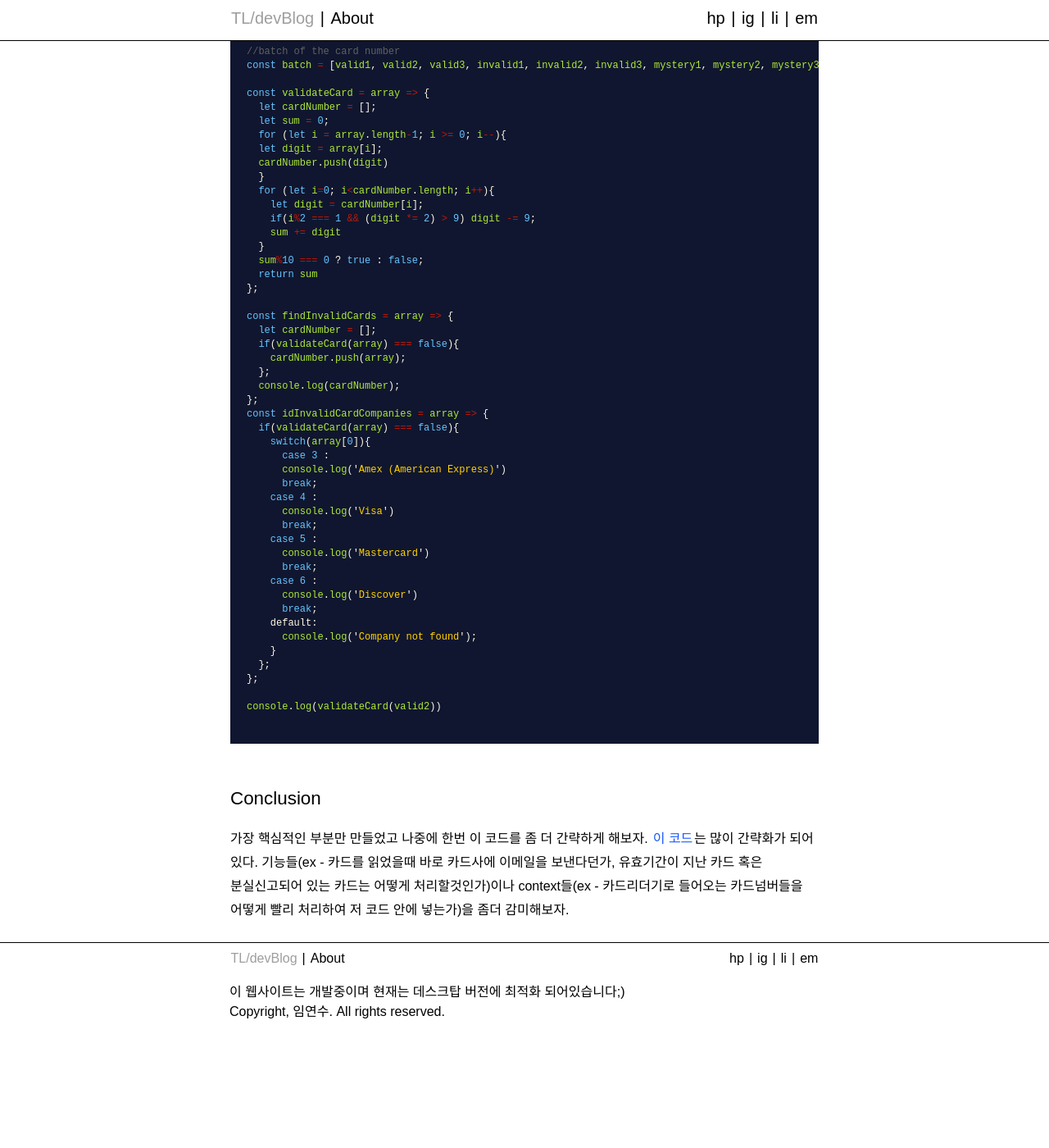
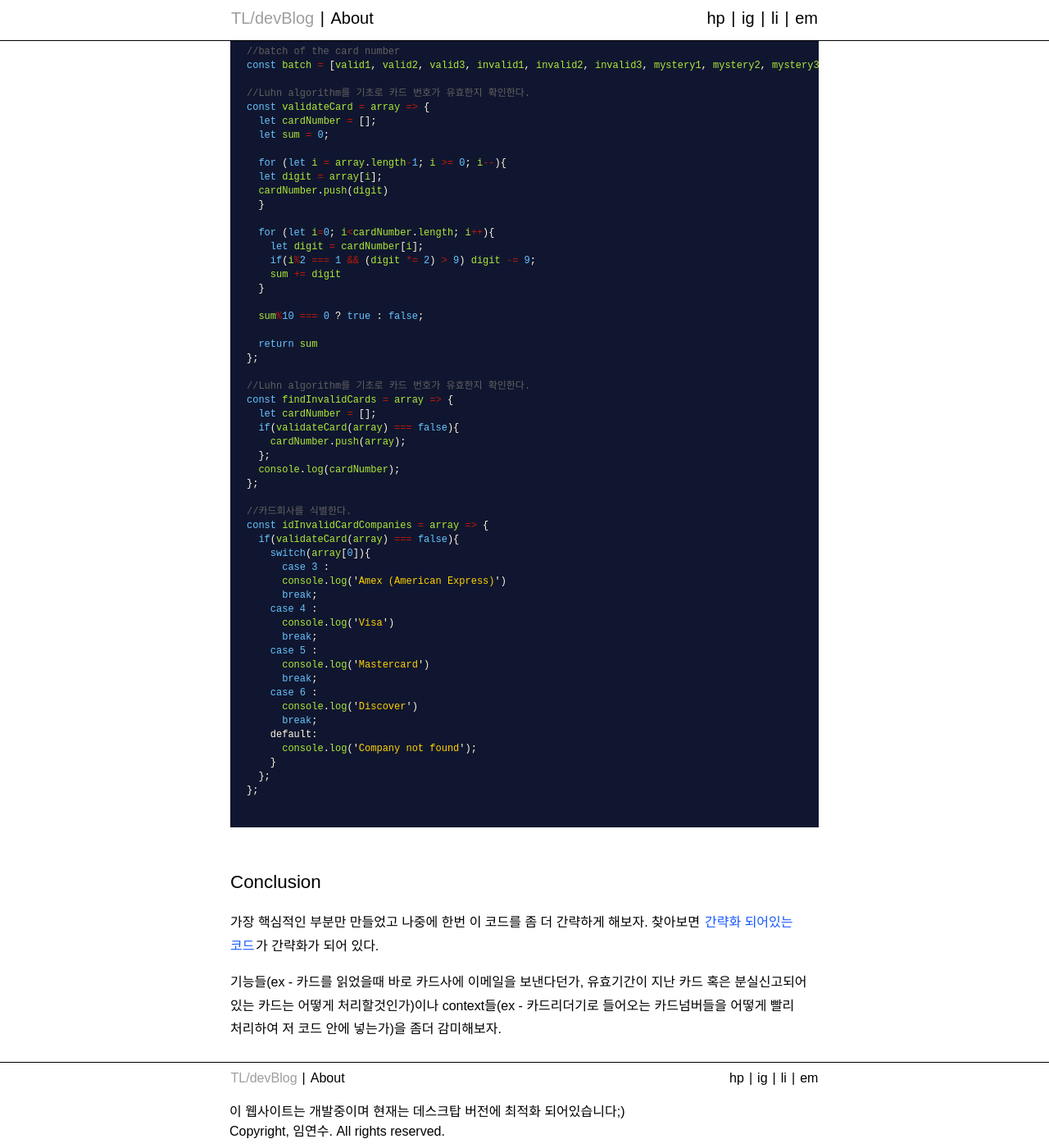
Before and after one commit to tomlim2/til, a Jekyll site: the page built from _posts/til/2021-10-02-javascript-credit-card-checker.md, in a window 1280 px wide and 1400 px high, scrolled down 1524 px. Shown: the whole window at 82% size. Built offline with Jekyll 4.4.1, drawn with Linux system fonts in a browser that asks for light colours; some web fonts are replaced; before the commit the page ends 2778 px from its top, so only the background shows below that.

Commit message:
changes on posts

````diff
--- a/_posts/til/2021-10-02-javascript-credit-card-checker.md
+++ b/_posts/til/2021-10-02-javascript-credit-card-checker.md
@@ -10,7 +10,7 @@ category: til
 ![Luhn algorithm]({{site.baseurl}}/img/21-10-01-validator-diagram.svg)
 _the chart from [Codeacademy](www.codecademy.com)_
 
-## 카드회사 확인하기
+## 카드회사 고유식별번호
 카드번호 첫번째 숫자는 카드회사를 식별할 수 있는 고유번호이다.
 
 First Digit | Company
@@ -39,22 +39,28 @@ const mystery3 = [6, 0, 1, 1, 3, 7, 7, 0, 2, 0, 9, 6, 2, 6, 5, 6, 2, 0, 3];
 //batch of the card number
 const batch = [valid1, valid2, valid3, invalid1, invalid2, invalid3, mystery1, mystery2, mystery3];
 
+//Luhn algorithm를 기초로 카드 번호가 유효한지 확인한다.
 const validateCard = array => {
   let cardNumber = [];
   let sum = 0;
+
   for (let i = array.length-1; i >= 0; i--){
   let digit = array[i];
   cardNumber.push(digit)
   }
+
   for (let i=0; i<cardNumber.length; i++){
     let digit = cardNumber[i];
     if(i%2 === 1 && (digit *= 2) > 9) digit -= 9;
     sum += digit
   }
+
   sum%10 === 0 ? true : false;
+
   return sum
 };
 
+//Luhn algorithm를 기초로 카드 번호가 유효한지 확인한다.
 const findInvalidCards = array => {
   let cardNumber = [];
   if(validateCard(array) === false){
@@ -62,6 +68,8 @@ const findInvalidCards = array => {
   };
   console.log(cardNumber);
 };
+
+//카드회사를 식별한다.
 const idInvalidCardCompanies = array => {
   if(validateCard(array) === false){
     switch(array[0]){
@@ -83,9 +91,9 @@ const idInvalidCardCompanies = array => {
   };
 };
 
-console.log(validateCard(valid2))
-
 ```
 
 ## Conclusion
-가장 핵심적인 부분만 만들었고 나중에 한번 이 코드를 좀 더 간략하게 해보자. [이 코드](https://gist.github.com/DiegoSalazar/4075533)는 많이 간략화가 되어 있다. 기능들(ex - 카드를 읽었을때 바로 카드사에 이메일을 보낸다던가, 유효기간이 지난 카드 혹은 분실신고되어 있는 카드는 어떻게 처리할것인가)이나 context들(ex - 카드리더기로 들어오는 카드넘버들을 어떻게 빨리 처리하여 저 코드 안에 넣는가)을 좀더 감미해보자.
+가장 핵심적인 부분만 만들었고 나중에 한번 이 코드를 좀 더 간략하게 해보자. 찾아보면 [간략화 되어있는 코드](https://gist.github.com/DiegoSalazar/4075533)가 간략화가 되어 있다.
+
+기능들(ex - 카드를 읽었을때 바로 카드사에 이메일을 보낸다던가, 유효기간이 지난 카드 혹은 분실신고되어 있는 카드는 어떻게 처리할것인가)이나 context들(ex - 카드리더기로 들어오는 카드넘버들을 어떻게 빨리 처리하여 저 코드 안에 넣는가)을 좀더 감미해보자.
````
Also changed, not shown: _posts/til/2021-10-03-pAequor.md (+20 -0 lines).
